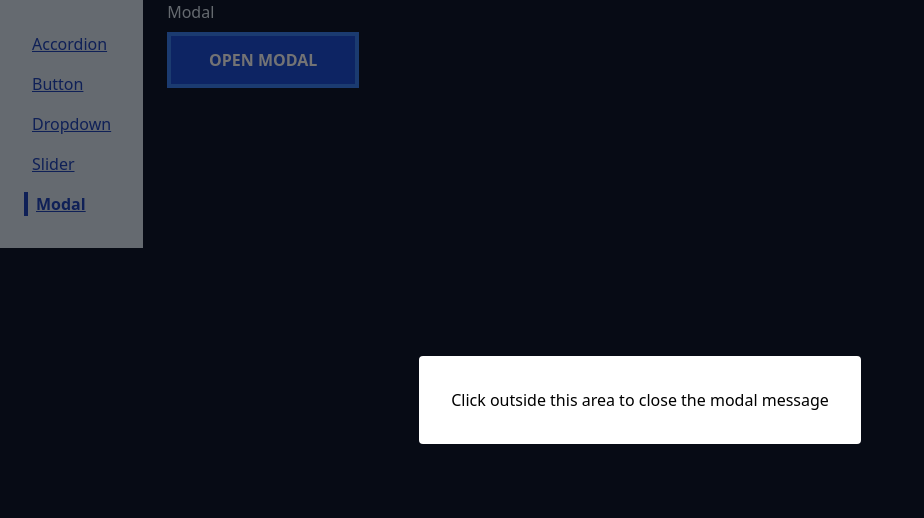
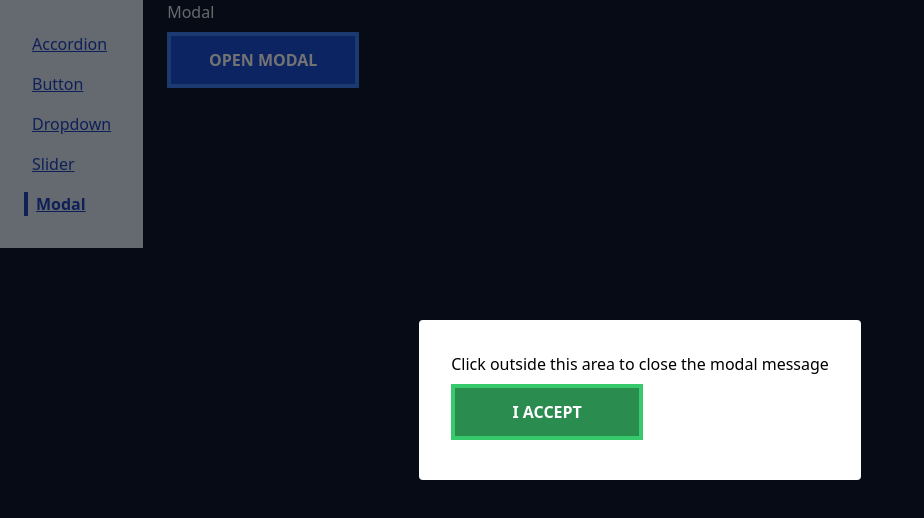
Before and after one commit to SmackSmash/grider-comps, a React (Vite) app: page /modal in a window 1280 px wide. Both pictures are taken after a click on the button "OPEN MODAL". Shown: the top 518 px of the page, without its empty margins (0-924 px from the left). Built offline with nearby package versions, Linux system fonts and the light colour scheme.

Commit message:
Moved modal rendering to it's own semantic container rather then rendering in body. Also passed children through to display custom content rather than just a message

```diff
--- a/index.html
+++ b/index.html
@@ -9,5 +9,6 @@
   <body class="bg-slate-900">
     <div id="root"></div>
     <script type="module" src="/src/main.jsx"></script>
+    <div class="modal-container"></div>
   </body>
 </html>
--- a/src/components/Modal/Modal.jsx
+++ b/src/components/Modal/Modal.jsx
@@ -1,7 +1,7 @@
 import { createPortal } from 'react-dom';
 import PropTypes from 'prop-types';
 
-const Modal = ({ message, showModal, onClick }) => {
+const Modal = ({ children, showModal, onClick }) => {
   return (
     showModal &&
     createPortal(
@@ -9,16 +9,16 @@ const Modal = ({ message, showModal, onClick }) => {
         onClick={onClick}
         className='fixed cursor-pointer bg-black/50 inset-0 w-full flex items-center justify-center'>
         <div className='bg-white p-8 cursor-default rounded' onClick={e => e.stopPropagation()}>
-          {message}
+          {children}
         </div>
       </div>,
-      document.body
+      document.querySelector('.modal-container')
     )
   );
 };
 
 Modal.propTypes = {
-  message: PropTypes.string,
+  children: PropTypes.node,
   showModal: PropTypes.bool,
   onClick: PropTypes.func
 };
--- a/src/pages/ModalPage/ModalPage.jsx
+++ b/src/pages/ModalPage/ModalPage.jsx
@@ -15,7 +15,12 @@ const ModalPage = () => {
       <Button primary onClick={handleClick}>
         Open Modal
       </Button>
-      <Modal showModal={showModal} onClick={handleClick} message='Click outside this area to close the modal message' />
+      <Modal showModal={showModal} onClick={handleClick}>
+        <p>Click outside this area to close the modal message</p>
+        <Button success onClick={handleClick}>
+          I accept
+        </Button>
+      </Modal>
     </div>
   );
 };
```
